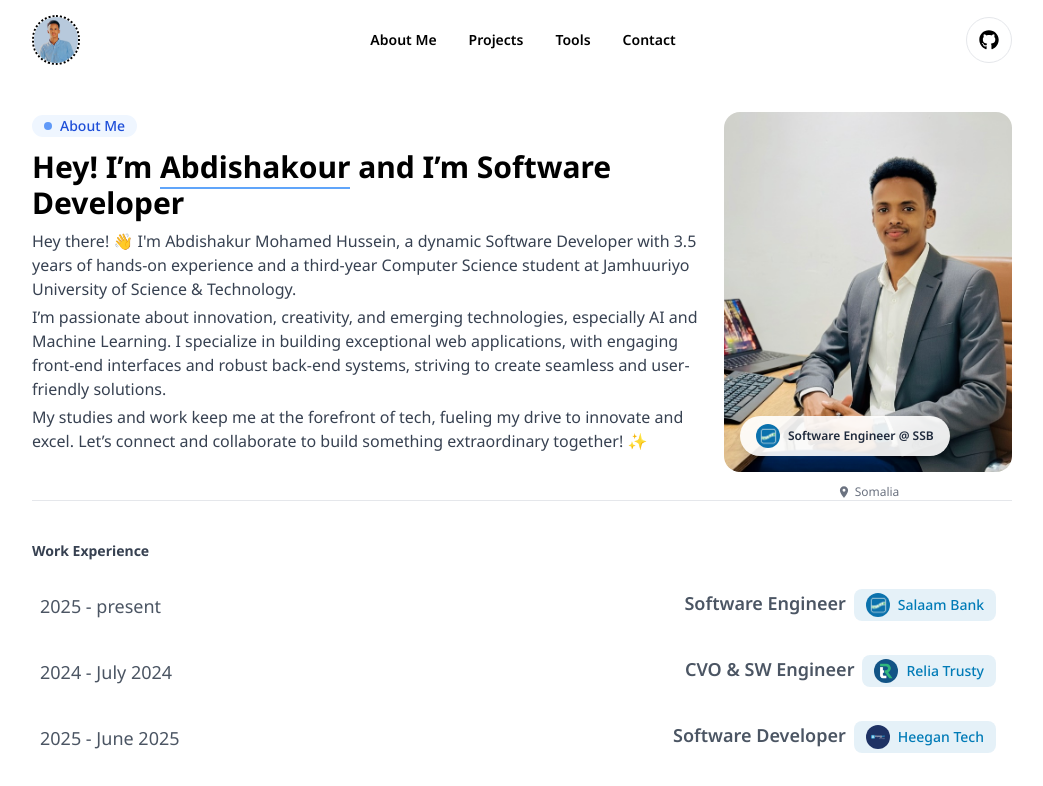
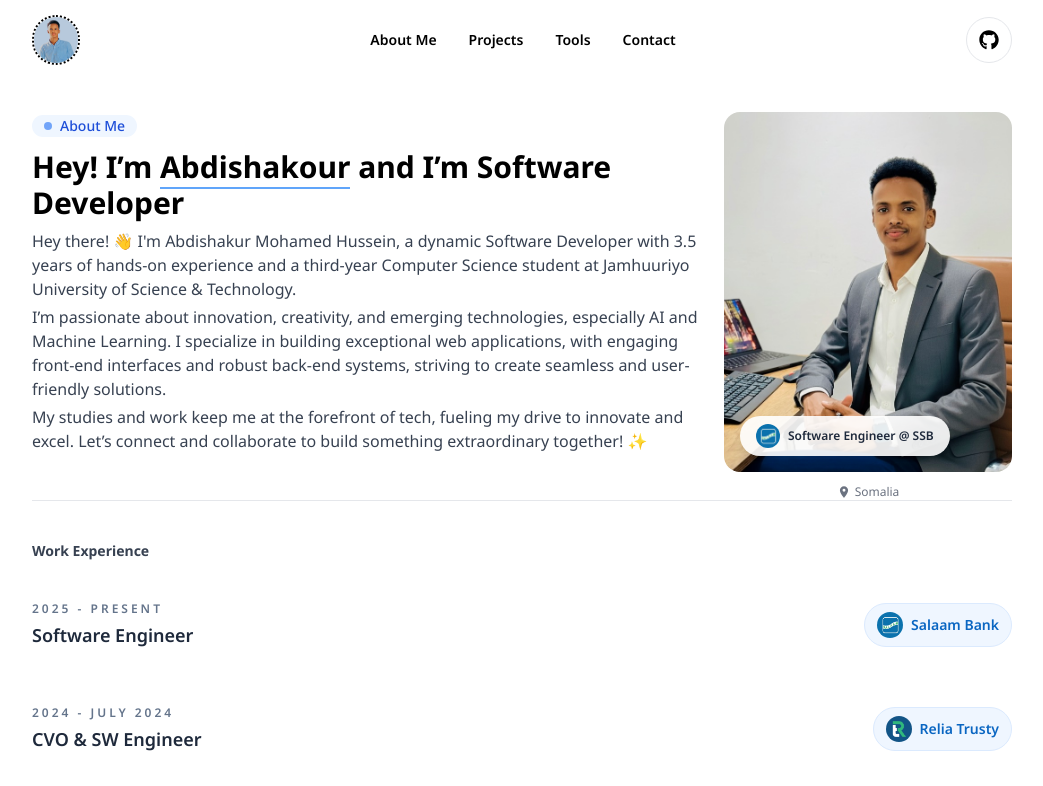
Before and after one commit to Ashakour1/Abdishakur.s-portofolio, a React (Vite) app: page / in a window 1280 px wide. Shown: the top 786 px of the page, without its empty margins (118-1161 px from the left). Built offline with nearby package versions, Linux system fonts and the light colour scheme.

Commit message:
Refactor Experience component; improve layout, enhance styling, and remove unnecessary console log

```diff
--- a/src/components/experiences/experience.tsx
+++ b/src/components/experiences/experience.tsx
@@ -1,50 +1,38 @@
 
 import { Link } from "react-router-dom";
 import { type Experience } from "../../types/experiences-type";
-
 
 type ExperienceProps = {
   experienceItem: Experience;
 };
 
 const Experience = ({ experienceItem }: ExperienceProps) => {
-  console.log(experienceItem.logo);
+  return (
+    <section className="relative overflow-hidden">
+      {/* <div className="absolute left-0 top-0 h-full w-1 bg-gradient-to-b from-blue-500 via-cyan-400 to-indigo-500" /> */}
 
+      <div className="flex flex-row justify-between  py-4 sm:py-5 md:flex-row md:items-center md:justify-between">
+        <div className="space-y-1">
+          <p className="text-xs font-semibold uppercase tracking-[0.25em] text-slate-500">
+            {experienceItem.time}
+          </p>
+          <h2 className="text-lg font-semibold text-slate-800">{experienceItem.position}</h2>
+        </div>
 
-  return (
-    <section>
-      <div  className="flex justify-between items-center  px-2 py-2">
-        <div className="flex">
-          <h1 className="text-gray-600 text-lg">
-            {experienceItem.time}
-          </h1>
-        </div>
-        <div className="flex">
-         <h1 className="text-gray-600 font-semibold hover:underline  text-lg">
-            {experienceItem.position}
-          </h1>
-          <div>
-            <Link className="mx-2"    to="/"   target="_blank">
-                 <div
-              className="inline-flex items-center gap-2 rounded-lg bg-[#007BB7]/10 px-3 py-1 text-[#007BB7] transition hover:bg-[#007BB7]/20"
-            >
+        <div className="flex flex-wrap items-center gap-2 md:justify-end">
+          <Link to="/" target="_blank" className="group">
+            <div className="inline-flex items-center gap-2 rounded-full border border-blue-100 bg-blue-50 px-3 py-2 text-[#0a66c2] transition group-hover:border-blue-200 group-hover:bg-blue-100">
               <img
                 src={experienceItem.logo}
                 alt={experienceItem.name}
-                width={24}
-                height={24}
-                className="rounded-full object-contain"
+                width={26}
+                height={26}
+                className="h-[26px] w-[26px] rounded-full object-contain"
               />
-             <p className="text-sm font-medium">
-                {experienceItem.name}
-              </p>
+              <p className="text-sm font-semibold">{experienceItem.name}</p>
             </div>
-            </Link>
-
-          </div>
-
+          </Link>
         </div>
-
       </div>
     </section>
   );
```
